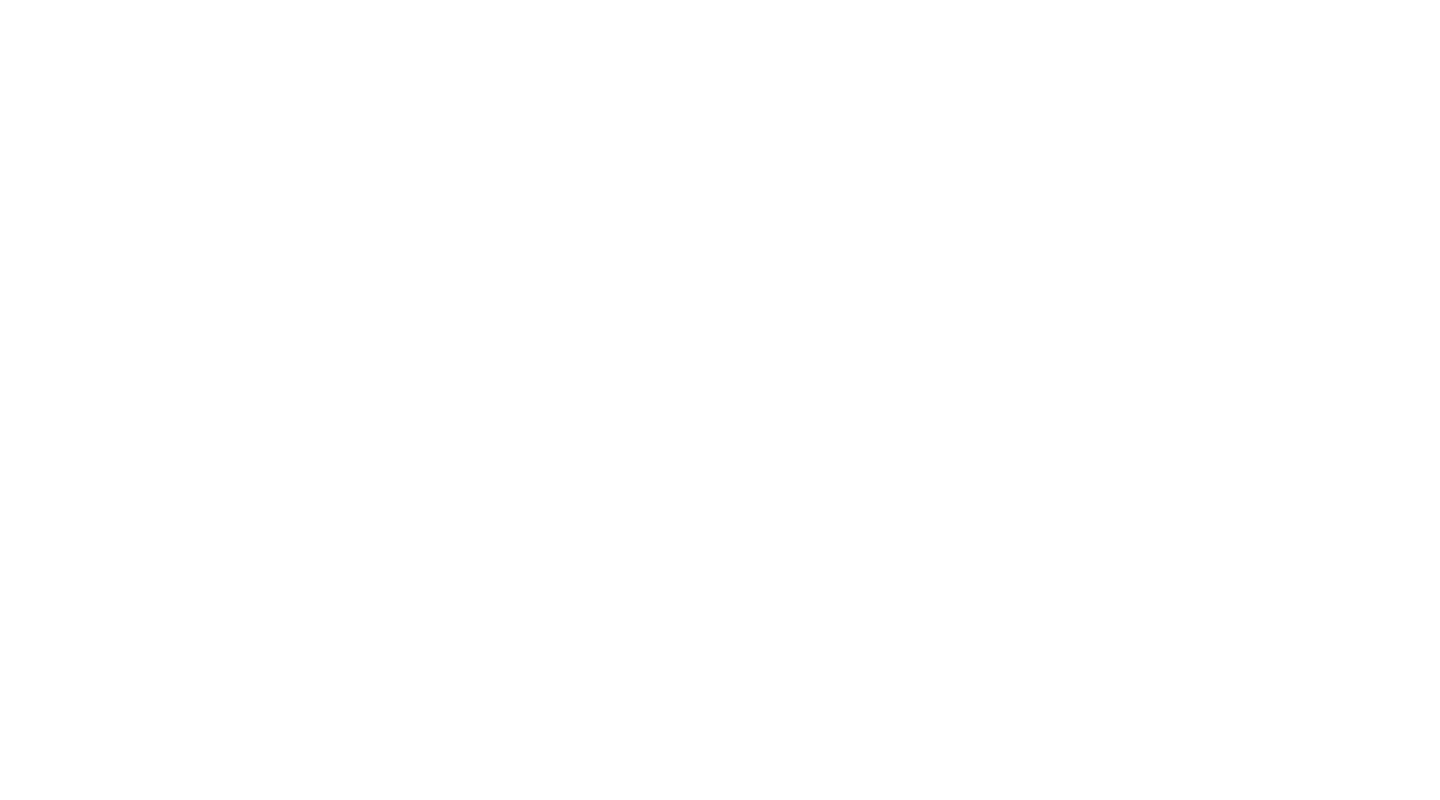
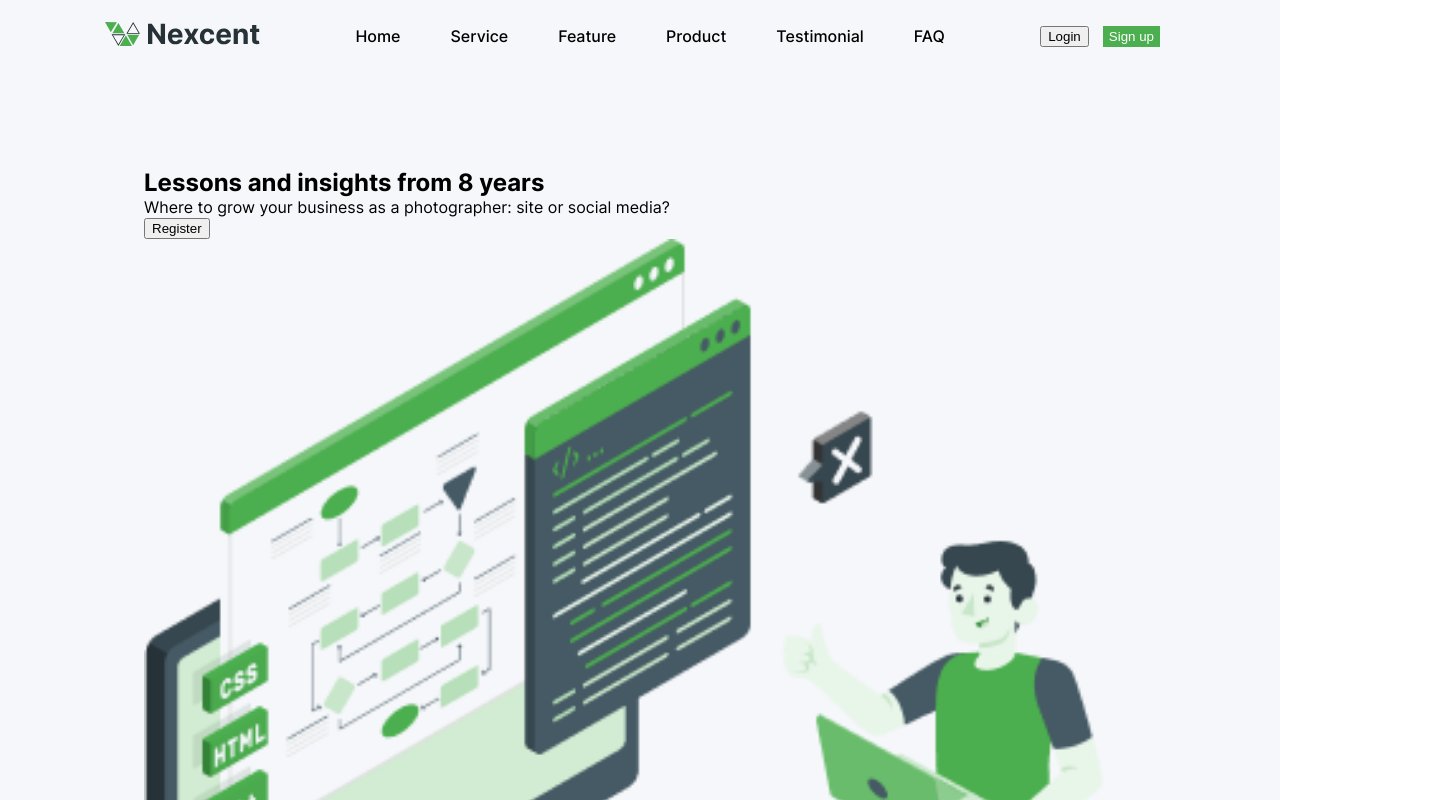
Before and after one commit to ksantar/nexcent-landing-page, a plain HTML site: page index.html in a window 1280 px wide. Shown: the top 800 px of the page, 1440 px wide, since content can reach past the window. Drawn offline with Linux system fonts and the light colour scheme.

Commit message:
Added first layout and styles

```diff
--- a/fonts/fonts.css
+++ b/fonts/fonts.css
@@ -1,3 +1,13 @@
+:root {
+  --font-family: "Inter", sans-serif;
+  --font-size: 16px;
+  --font-weight-regular: 400;
+  --font-weight-medium: 500;
+  --font-weight-semi-bold: 600;
+  --font-weight-bold: 700;
+  --line-height: 150%;
+}
+
 @font-face {
   font-family: "Inter";
   src: url("Inter-Regular.woff2") format("woff2"),
--- a/index.html
+++ b/index.html
@@ -15,16 +15,65 @@
     <meta property="og:image" content="images/og.png" />
     <meta
       property="og:description"
-      content="Where to grow your business as a photographer: site or social media?"
-    />
+      content="Where to grow your business as a photographer: site or social media?" />
     <meta property="twitter:card" content="summary_large_image" />
     <!-- Подключение стилей -->
     <link rel="stylesheet" href="fonts/fonts.css" />
     <link rel="stylesheet" href="styles/global.css" />
+    <link rel="stylesheet" href="styles/palette.css" />
     <link rel="stylesheet" href="styles/style.css" />
     <title>Nexcent</title>
   </head>
   <body class="page">
-
+    <header class="header">
+      <section class="header__bar">
+        <div class="header__logo">
+          <a href="#0" class="header__logo-image">
+            <img src="images/logo.svg" alt="logo" />
+          </a>
+        </div>
+        <nav class="header_menu">
+          <ul class="header__item-list">
+            <li class="header__item">
+              <a href="#0" class="header__link">Home</a>
+            </li>
+            <li class="header__item">
+              <a href="#0" class="header__link">Service</a>
+            </li>
+            <li class="header__item">
+              <a href="#0" class="header__link">Feature</a>
+            </li>
+            <li class="header__item">
+              <a href="#0" class="header__link">Product</a>
+            </li>
+            <li class="header__item">
+              <a href="#0" class="header__link">Testimonial</a>
+            </li>
+            <li class="header__item">
+              <a href="#0" class="header__link">FAQ</a>
+            </li>
+          </ul>
+        </nav>
+        <div class="header__auth">
+          <button class="header__button ">Login</button>
+          <button class="header__button button-primary">Sign up</button>
+        </div>
+      </section>
+      <section class="header__cover section">
+        <div class="header__title-block">
+          <div class="header-text-block">
+            <h1 class="header__title">Lessons and insights from 8 years</h1>
+            <p class="header__text">
+              Where to grow your business as a photographer: site or social media?
+            </p>
+          </div>
+          <button class="header__button">Register</button>
+        </div>
+        <div class="header__image">
+          <img src="images/cover-image.png" alt="Man and computer" />
+        </div>
+      </section>
+    </header>
+    <main class="content"></main>
   </body>
 </html>
--- a/styles/global.css
+++ b/styles/global.css
@@ -9,10 +9,12 @@ html {
 }
 
 .page {
-  inline-size: 1440px;
+  max-inline-size: 1440px;
   block-size: 100%;
   margin: auto;
-  font-family: 'Inter', sans-serif;
+  font-family: var(--font-family, "Inter", sans-serif);
+  font-size: var(--font-size, 16px);
+  font-weight: var(--font-weight-regular, 400);
 }
 
 h1,
@@ -33,3 +35,13 @@ ul,
 ol {
   list-style: none;
 }
+
+a {
+  text-decoration: none;
+  color: inherit;
+}
+
+img {
+  inline-size: 100%;
+  object-fit: cover;
+}
--- /dev/null
+++ b/styles/palette.css
@@ -0,0 +1,32 @@
+:root {
+  /* Neutral */
+  --neutral-black: #263238;
+  --neutral-d-grey: #4D4D4D;
+  --neutral-grey: #717171;
+  --neutral-l-grey: #89939E;
+  --neutral-grey-blue: #ABBED1;
+  --neutral-silver: #F5F7FA;
+  --neutral-white: #FFF;
+  /* Primary */
+  --brand-primary: #4CAF4F;
+  /* Secondary */
+  --brand-secondary: #263238;
+  /* Info */
+  --brand-info: #2194F3;
+  /* Color Shade */
+  --shade-s-1: #43A046;
+  --shade-s-2: #388E3B;
+  --shade-s-3: #237D31;
+  --shade-s-4: #1B5E1F;
+  --shade-s-5: #103E13;
+  /* Color Tint */
+  --tint-t-1: #66BB69;
+  --tint-t-2: #81C784;
+  --tint-t-3: #A5D6A7;
+  --tint-t-4: #C8E6C9;
+  --tint-t-5: #E8F5E9;
+  /* Action  */
+  --action-warning: #FBC02D;
+  --action-error: #E53835;
+  --action-success: #2E7D31;
+}
--- a/styles/style.css
+++ b/styles/style.css
@@ -0,0 +1,50 @@
+.header {
+  background-color: var(--color-silver, #f5f7fa);
+}
+
+.header__bar {
+  display: flex;
+  justify-content: space-between;
+  align-items: center;
+  padding: 22px 120px 22px 105px;
+}
+
+.header__logo {
+  /* Добавить стили, если понадобятся */
+}
+
+.header_menu {
+  font-weight: var(--font-weight-medium, 500);
+}
+
+.header__item-list {
+  display: flex;
+  gap: 50px;
+}
+
+.header__item {
+  /* Добавить стили, если понадовятся */
+}
+
+.header__auth {
+  display: flex;
+  gap: 14px;
+}
+
+.section {
+  padding: 96px 144px;
+}
+
+.header__button {
+  /* Добавить стили, если понадовятся */
+}
+
+.button-primary {
+  background-color: var(--brand-primary, #4caf4f);
+  border: none;
+  color: var(--default-white, #FFF);
+}
+
+.icon-right {
+
+}
```
Also changed, not shown: images/cover-image.png (added).
